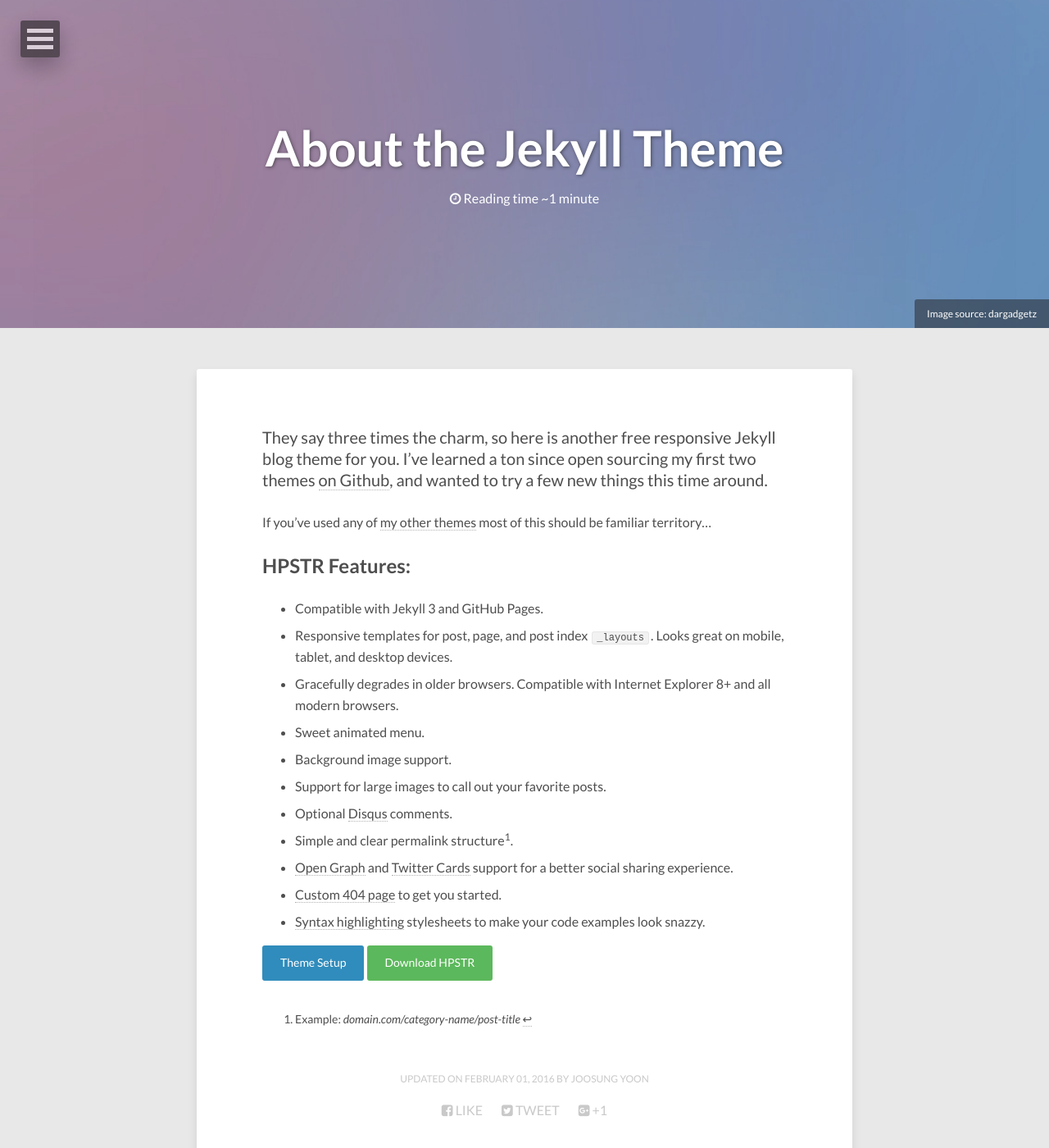
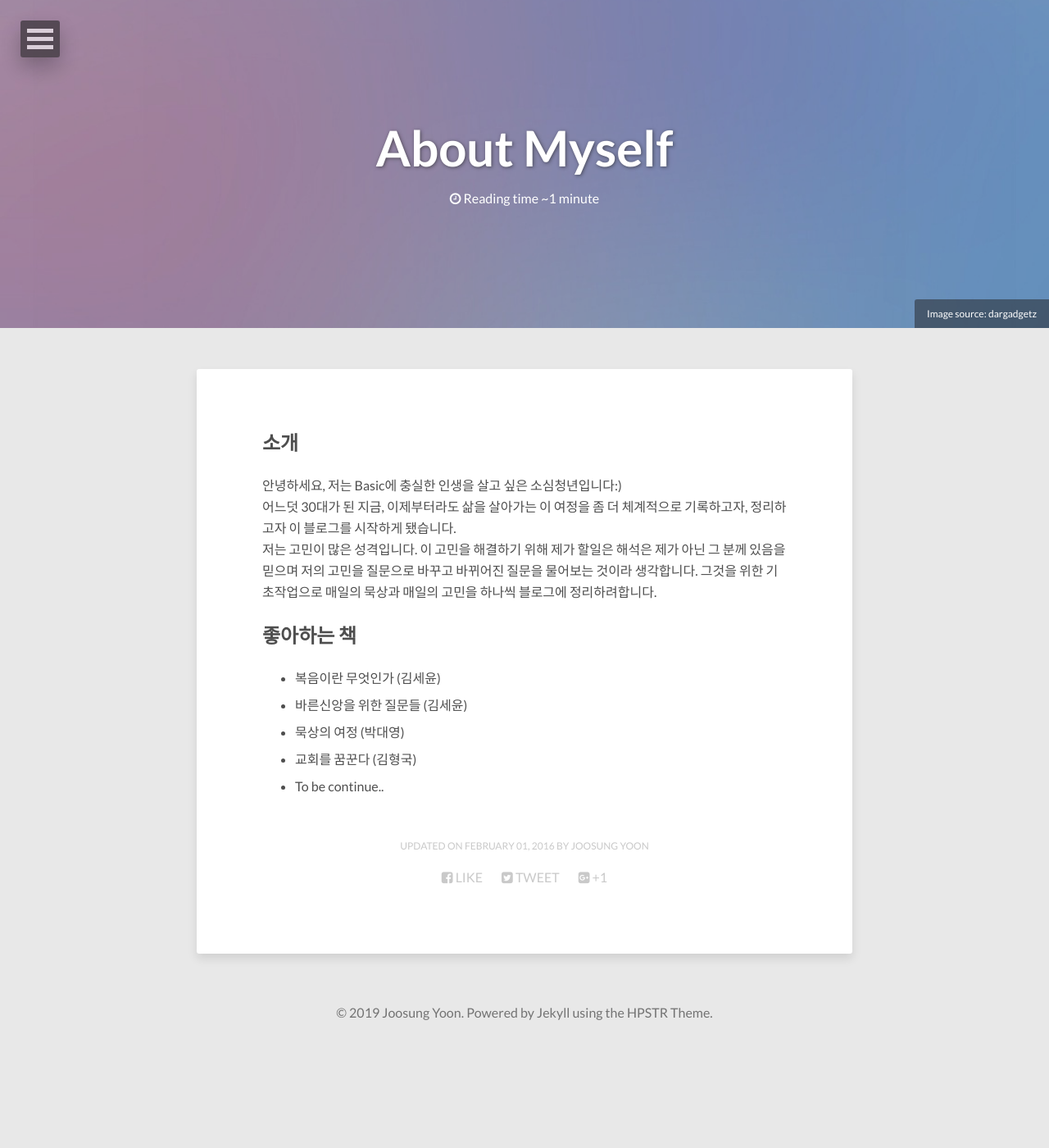
Before and after one commit to eagle705/Note, a Jekyll site: the page built from about/index.md, in a window 1280 px wide and 1400 px high. Shown: the whole window at 82% size. Built offline with Jekyll 4.4.1, drawn with Linux system fonts in a browser that asks for light colours; nearby versions of some CDN libraries.

Commit message:
change theme

```diff
--- a/_config.yml
+++ b/_config.yml
@@ -10,8 +10,8 @@ url: https://eagle705.github.io/Note
 # Owner/author information
 owner:
   name:           Joosung Yoon
-  avatar:         avatar.jpg
-  bio:            "Your bio goes here. It shouldn't be super long but a good sentence or two should suffice."
+  avatar:         profile.png
+  bio:            "구원의 여정 속에서 만나는 그 분과의 이야기"
   email:          xelloss705@naver.com
   # Social networking links used in footer. Update and remove as you like.
   twitter:
--- a/about/index.md
+++ b/about/index.md
@@ -1,6 +1,6 @@
 ---
 layout: page
-title: About the Jekyll Theme
+title: About Myself
 image:
   feature: abstract-5.jpg
   credit: dargadgetz
@@ -9,24 +9,16 @@ comments: false
 modified: 2016-02-01
 ---
 
-They say three times the charm, so here is another free responsive Jekyll blog theme for you. I've learned a ton since open sourcing my first two themes [on Github](http://github.com/mmistakes), and wanted to try a few new things this time around.
+## 소개
+안녕하세요, 저는 Basic에 충실한 인생을 살고 싶은 소심청년입니다:)
+어느덧 30대가 된 지금, 이제부터라도 삶을 살아가는 이 여정을 좀 더 체계적으로 기록하고자, 정리하고자 이 블로그를 시작하게 됐습니다.
+저는 고민이 많은 성격입니다. 이 고민을 해결하기 위해 제가 할일은 해석은 제가 아닌 그 분께 있음을 믿으며 저의 고민을 질문으로 바꾸고 바뀌어진 질문을 물어보는 것이라 생각합니다.
+그것을 위한 기초작업으로 매일의 묵상과 매일의 고민을 하나씩 블로그에 정리하려합니다.
 
-If you've used any of [my other themes](http://mademistakes.com/work/jekyll-themes/) most of this should be familiar territory...
 
-## HPSTR Features:
-
-* Compatible with Jekyll 3 and GitHub Pages.
-* Responsive templates for post, page, and post index `_layouts`. Looks great on mobile, tablet, and desktop devices.
-* Gracefully degrades in older browsers. Compatible with Internet Explorer 8+ and all modern browsers.
-* Sweet animated menu.
-* Background image support.
-* Support for large images to call out your favorite posts.
-* Optional [Disqus](http://disqus.com) comments.
-* Simple and clear permalink structure[^1].
-* [Open Graph](https://developers.facebook.com/docs/opengraph/) and [Twitter Cards](https://dev.twitter.com/docs/cards) support for a better social sharing experience.
-* [Custom 404 page]({{ site.url }}/404.html) to get you started.
-* [Syntax highlighting]({{ site.url }}/code-highlighting-post/) stylesheets to make your code examples look snazzy.
-
-<div markdown="0"><a href="{{ site.url }}/theme-setup/" class="btn btn-info">Theme Setup</a> <a href="https://github.com/mmistakes/hpstr-jekyll-theme" class="btn btn-success">Download HPSTR</a></div>
-
-[^1]: Example: *domain.com/category-name/post-title*
+## 좋아하는 책
+- 복음이란 무엇인가 (김세윤)
+- 바른신앙을 위한 질문들 (김세윤)
+- 묵상의 여정 (박대영)
+- 교회를 꿈꾼다 (김형국)
+- To be continue..
```
Also changed, not shown: _data/navigation.yml (+5 -5 lines), _posts_backup/2019-05-13-소심청년,소명을만나다.markdown (added, +66 -0 lines), _posts/2019-05-13-Sosim_Calling.markdown (renamed from _posts/2019-05-13-소심청년,소명을만나다.markdown), _posts_backup/2011-03-10-sample-post.md (renamed from _posts/2011-03-10-sample-post.md), _posts_backup/2012-05-22-readability-post.md (renamed from _posts/2012-05-22-readability-post.md), _posts_backup/2013-05-22-sample-post-images.md (renamed from _posts/2013-05-22-sample-post-images.md), _posts_backup/2013-05-23-readability-feature-post.md (renamed from _posts/2013-05-23-readability-feature-post.md), _posts_backup/2013-06-25-video-post.md (renamed from _posts/2013-06-25-video-post.md), _posts_backup/2013-08-12-sample-link-post.md (renamed from _posts/2013-08-12-sample-link-post.md), _posts_backup/2013-08-16-code-highlighting-post.md (renamed from _posts/2013-08-16-code-highlighting-post.md), _posts_backup/2013-10-26-background-image.md (renamed from _posts/2013-10-26-background-image.md), images/profile.png (added).
